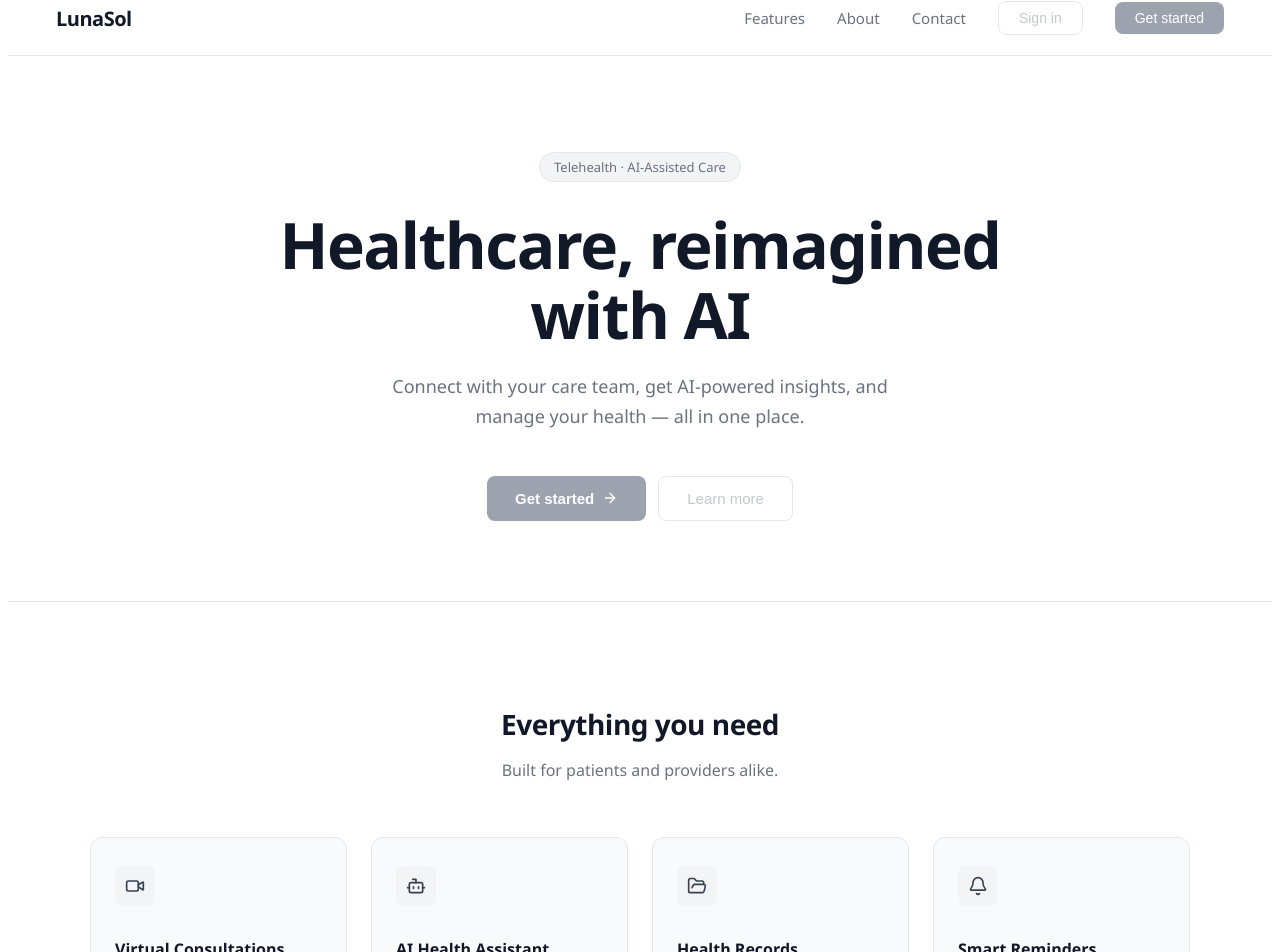
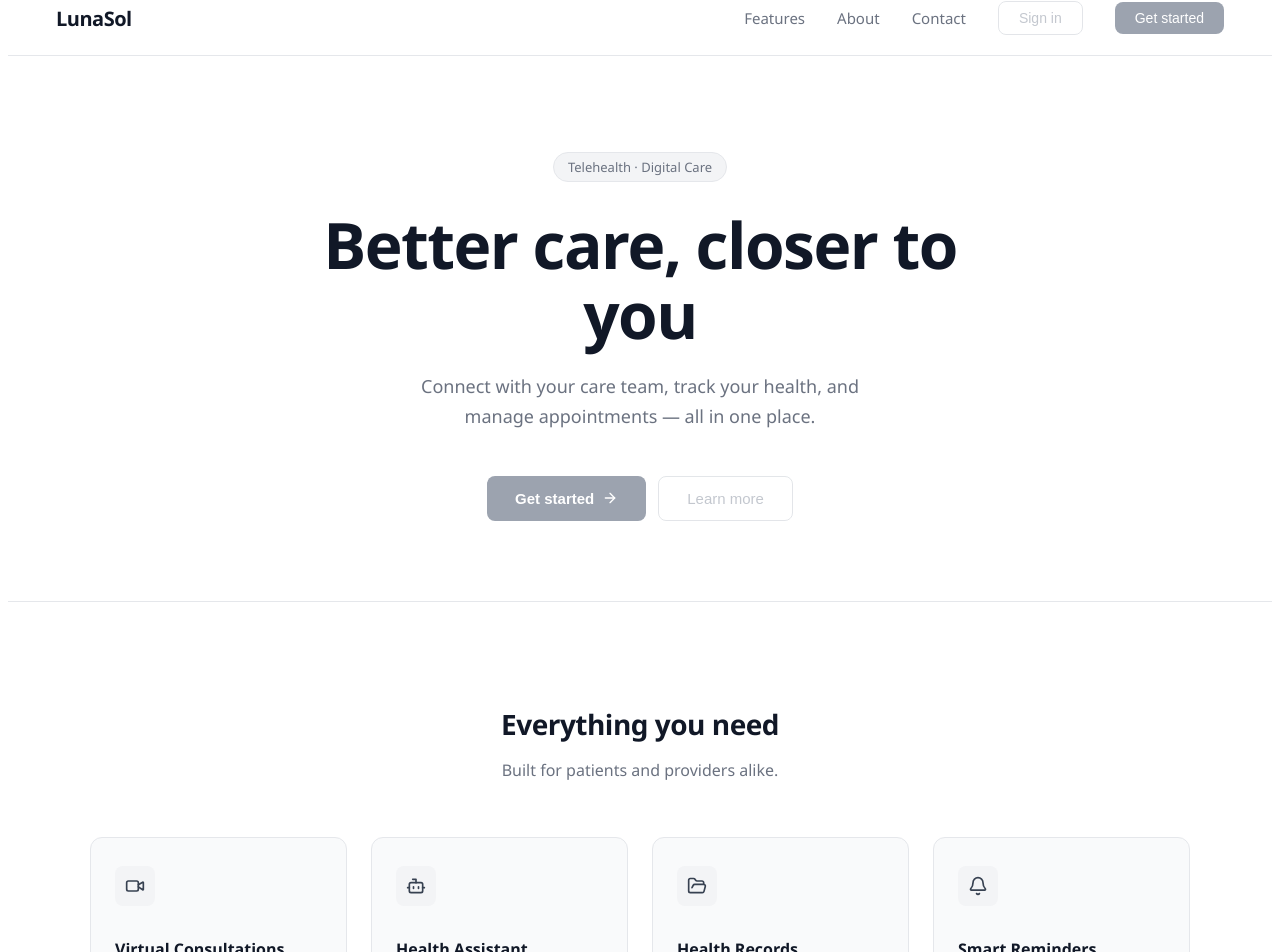
Before and after one commit to Benny-Gil/LunaSol, a Next.js app in the folder apps/web/: page / in a window 1280 px wide. Shown: the part 27-979 px from the top of the page. Built offline with nearby package versions, Linux system fonts and the light colour scheme.

Commit message:
copy(web): remove AI buzzwords from landing page copy

```diff
--- a/apps/web/src/app/page.tsx
+++ b/apps/web/src/app/page.tsx
@@ -25,13 +25,13 @@ export default function Home() {
       {/* Hero */}
       <section style={{ textAlign: 'center', padding: '96px 24px 80px', borderBottom: '1px solid #e5e7eb' }}>
         <div style={{ display: 'inline-block', background: '#f3f4f6', border: '1px solid #e5e7eb', borderRadius: '999px', padding: '5px 14px', fontSize: '13px', color: '#6b7280', marginBottom: '28px', fontWeight: 500 }}>
-          Telehealth · AI-Assisted Care
+          Telehealth · Digital Care
         </div>
         <h1 style={{ fontSize: 'clamp(36px, 6vw, 64px)', fontWeight: 800, lineHeight: 1.1, margin: '0 auto 20px', maxWidth: '760px', color: '#111827', letterSpacing: '-1.5px' }}>
-          Healthcare, reimagined with AI
+          Better care, closer to you
         </h1>
         <p style={{ fontSize: '18px', color: '#6b7280', maxWidth: '500px', margin: '0 auto 44px', lineHeight: 1.7 }}>
-          Connect with your care team, get AI-powered insights, and manage your health — all in one place.
+          Connect with your care team, track your health, and manage appointments — all in one place.
         </p>
         <div style={{ display: 'flex', gap: '12px', justifyContent: 'center', flexWrap: 'wrap' }}>
           <button disabled style={{ display: 'flex', alignItems: 'center', gap: '8px', background: '#9ca3af', border: 'none', color: '#fff', padding: '13px 28px', borderRadius: '8px', fontSize: '15px', fontWeight: 600, cursor: 'not-allowed' }}>
@@ -50,7 +50,7 @@ export default function Home() {
         <div style={{ display: 'grid', gridTemplateColumns: 'repeat(auto-fit, minmax(240px, 1fr))', gap: '24px' }}>
           {[
             { Icon: Video, title: 'Virtual Consultations', desc: 'Connect with licensed providers from home via secure video or chat.' },
-            { Icon: Bot, title: 'AI Health Assistant', desc: 'Get instant answers and triage guidance powered by our AI model.' },
+            { Icon: Bot, title: 'Health Assistant', desc: 'Get instant answers and triage guidance from our clinical support tool.' },
             { Icon: FolderOpen, title: 'Health Records', desc: 'All your records, prescriptions, and history in one secure place.' },
             { Icon: Bell, title: 'Smart Reminders', desc: 'Never miss a medication, appointment, or follow-up.' },
           ].map(({ Icon, title, desc }) => (
```
